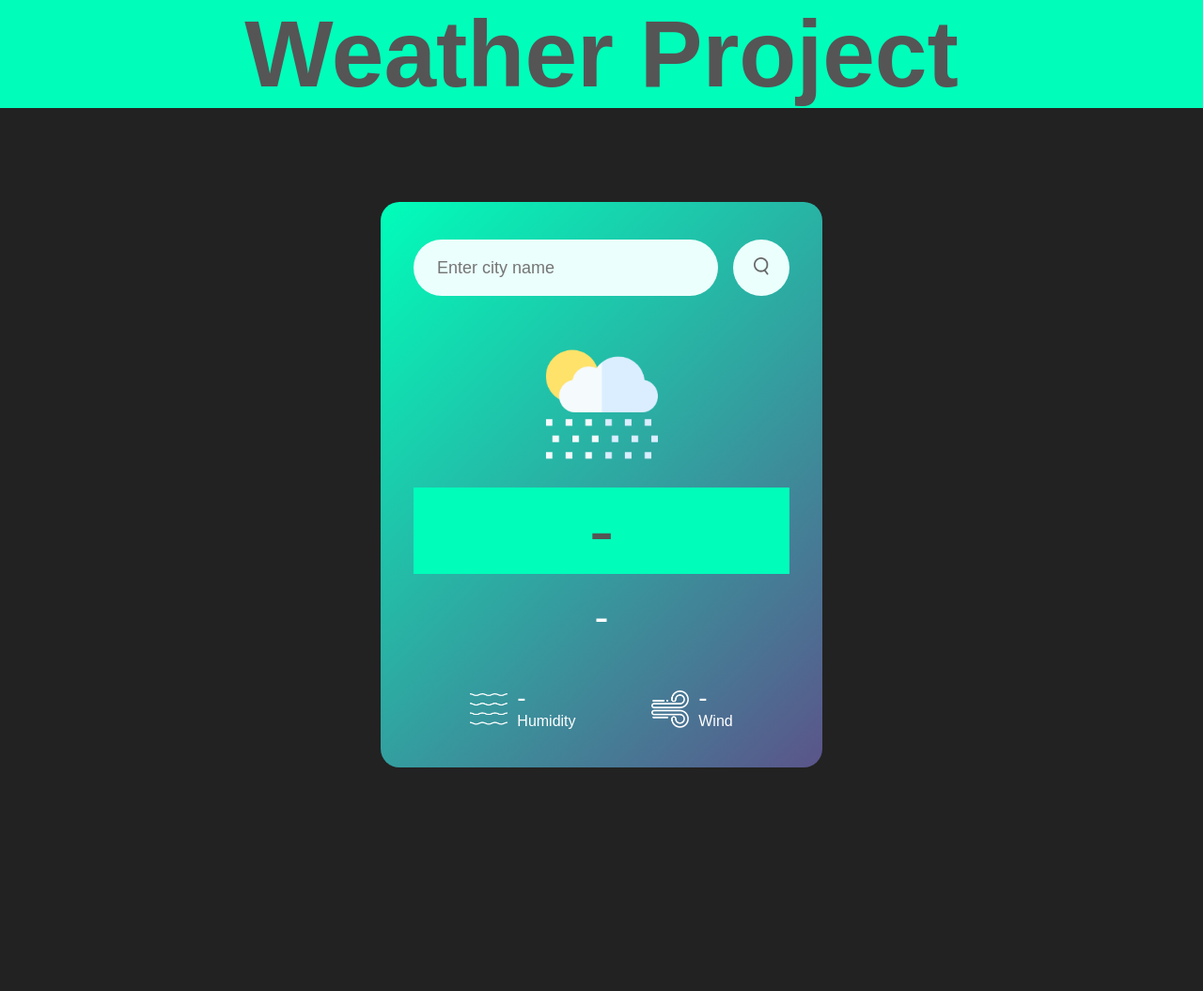
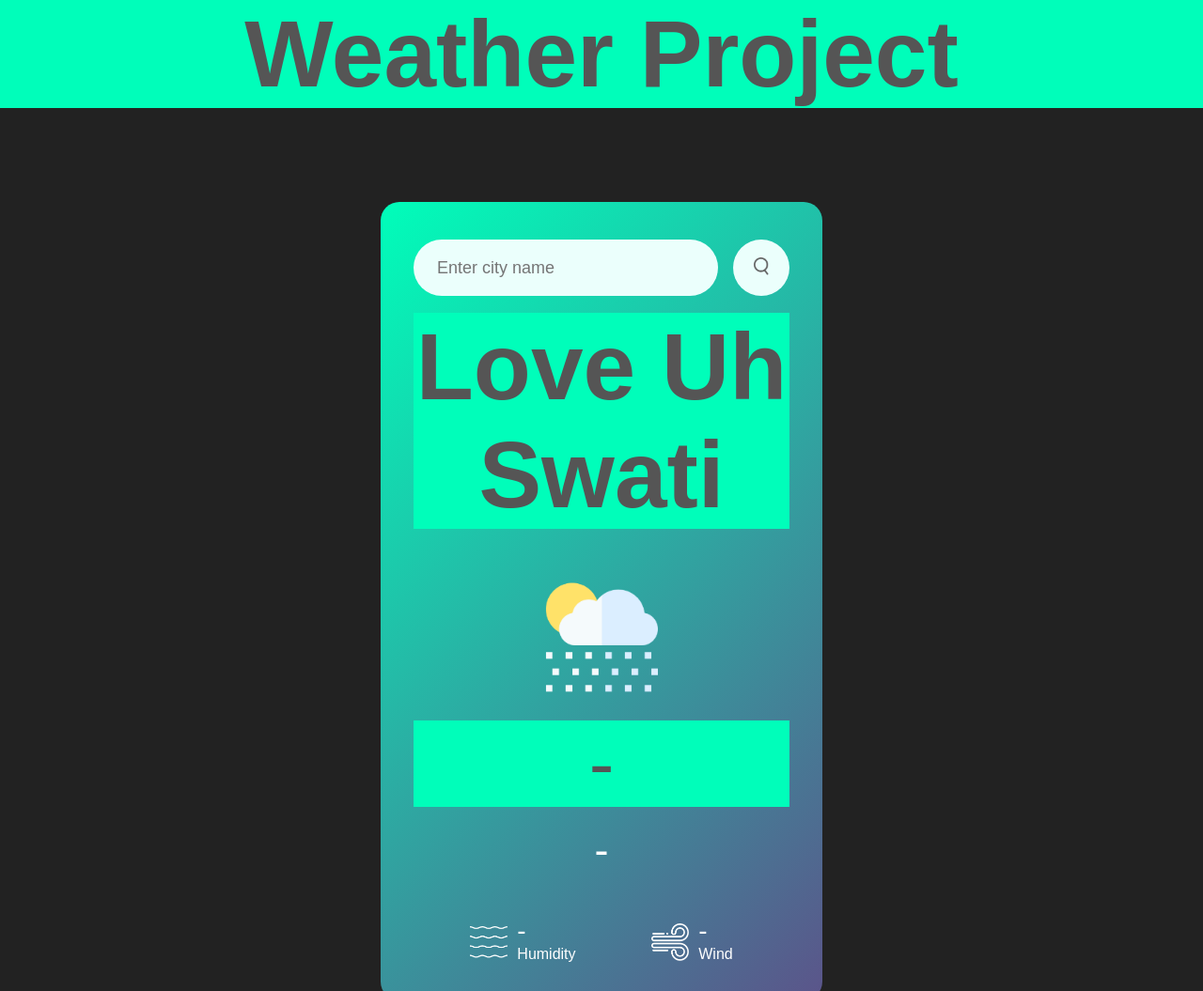
Before and after one commit to Rj-Singh001/Weather, a plain HTML site: page index.html in a window 1280 px wide. Shown: the top 1055 px of the page at 94% size. Before the commit the page ends 871 px from the top, so only its background shows below. Drawn offline with Linux system fonts and the light colour scheme.

Commit message:
Update index.html

```diff
--- a/index.html
+++ b/index.html
@@ -16,6 +16,8 @@
             <input id="cityInput" type="text" placeholder="Enter city name" spellcheck="false">
             <button id="searchBtn"><img src="search.png" alt="Search"></button>
         </div>
+        <br/>
+        <h1>Love Uh Swati</h1>
         <div class="weather">
             <img src="rain.png" class="weather-icon" alt="Weather Icon">
             <h1 class="temp">-</h1>
```
